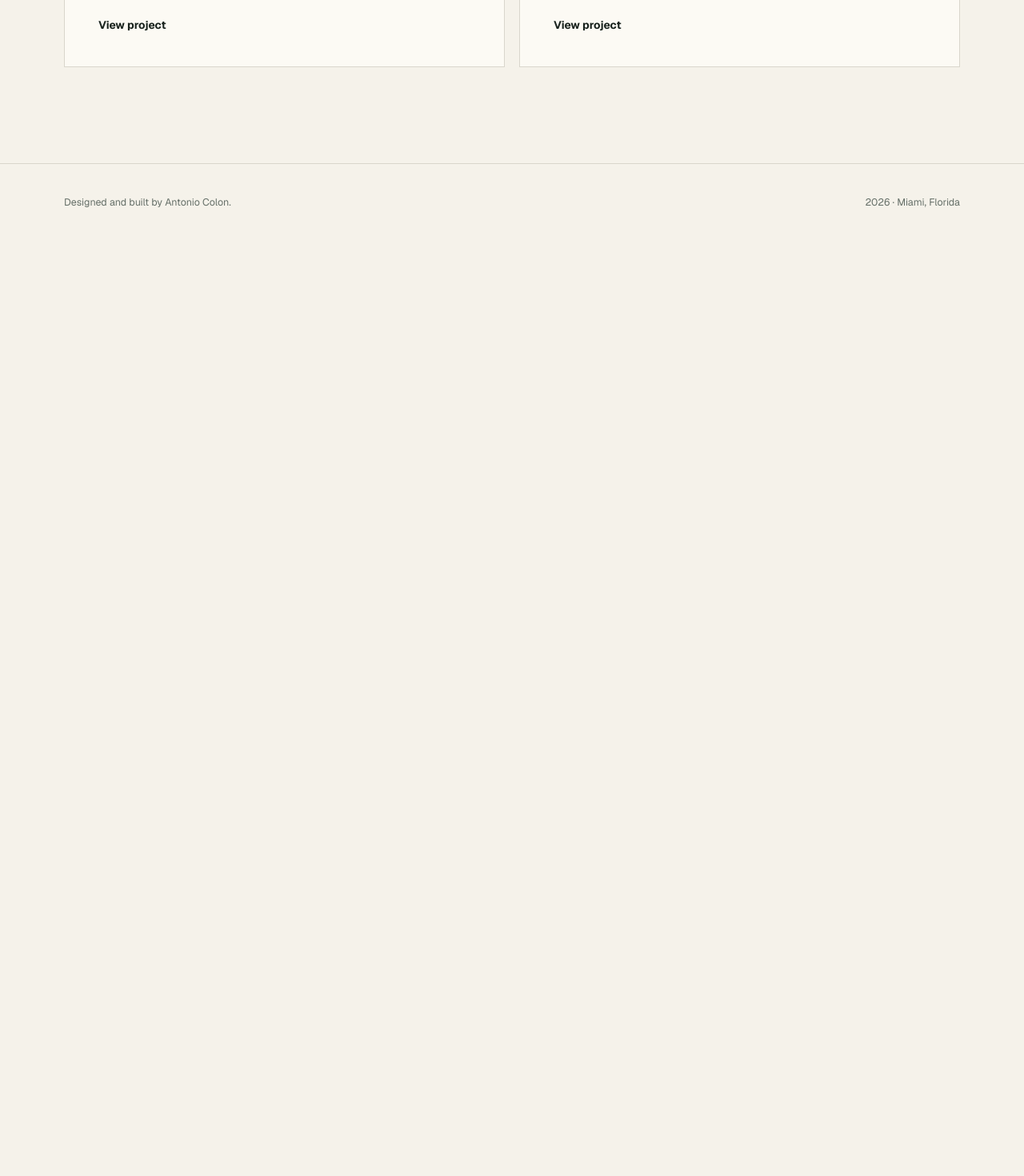
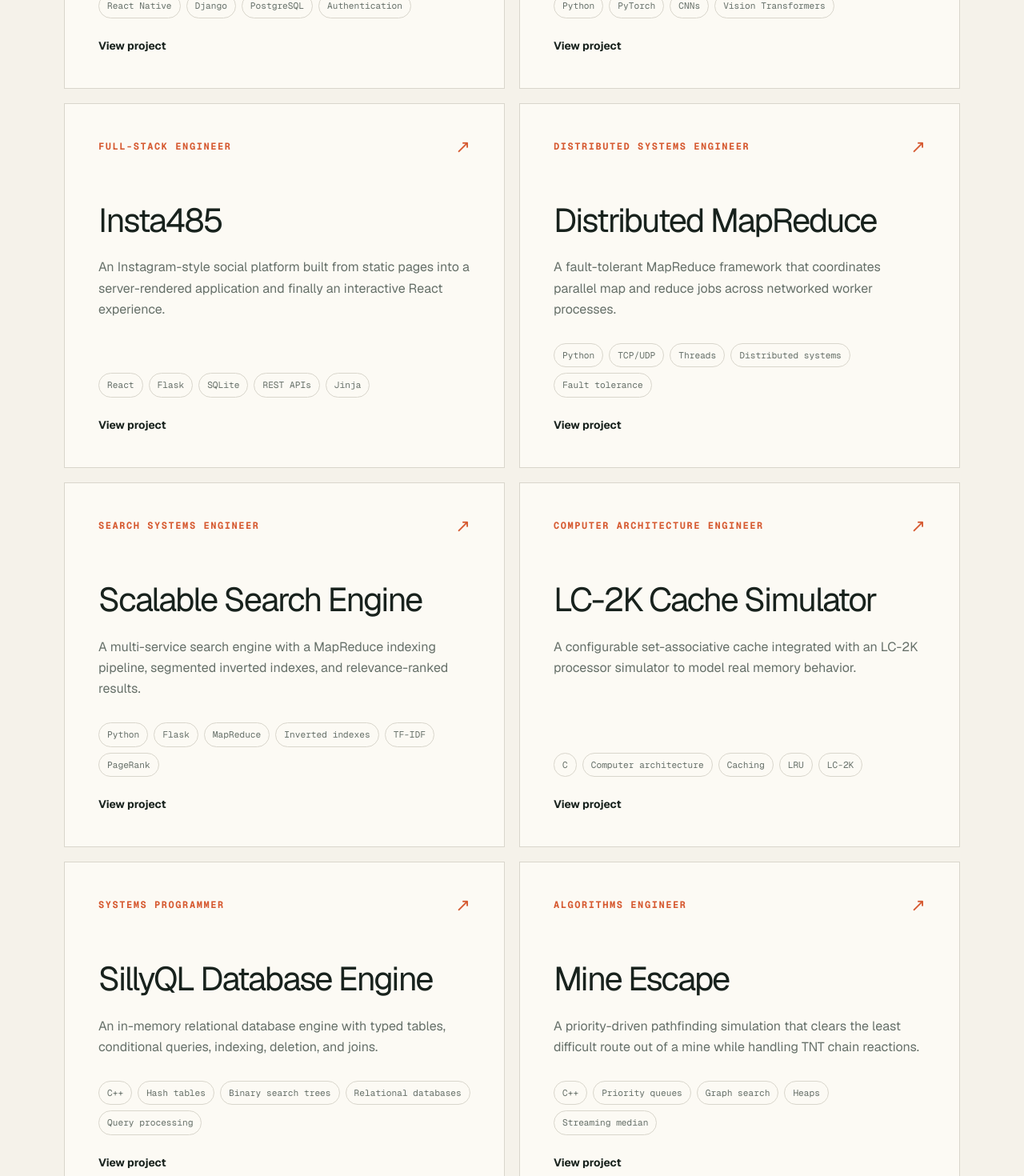
Before and after one commit to apcolon/PersonalWebsite, a Next.js app: page /projects in a window 1280 px wide. Shown: the part 1320-2790 px from the top of the page at 80% size. Before the commit the page ends 1621 px from the top, so only its background shows below. Built offline with nearby package versions, Linux system fonts and the light colour scheme.

Commit message:
Add university engineering projects

```diff
--- a/src/data/projects.ts
+++ b/src/data/projects.ts
@@ -80,16 +80,135 @@ export const projects: Project[] = [
     role: "Machine Learning Engineer",
     date: "April 2026",
     description:
-      "A large-scale image classification project comparing deep learning approaches across roughly 8,800 images.",
+      "An image-classification study comparing CNNs, transfer learning, and a Vision Transformer across roughly 8,800 images.",
     overview:
-      "This project focused on building and optimizing image-classification pipelines in PyTorch. I compared CNNs, transfer learning, and Vision Transformers, then improved results through architecture decisions and systematic hyperparameter tuning.",
+      "This project focused on building and evaluating image-classification pipelines in PyTorch. I implemented a CNN and a Vision Transformer, explored transfer learning with different frozen-layer configurations, and designed a deeper regularized CNN using batch normalization, dropout, and weight decay. The experiments showed that transfer learning improved held-out generalization and that the CNN outperformed the ViT on this limited-data task.",
     highlights: [
       "Built PyTorch pipelines for approximately 8,800 images",
-      "Compared CNN, transfer-learning, and Vision Transformer approaches",
-      "Evaluated and tuned model performance using AUROC",
+      "Implemented and compared CNN, transfer-learning, and Vision Transformer approaches",
+      "Used AUROC, early stopping, confusion matrices, and controlled fine-tuning experiments",
     ],
     technologies: ["Python", "PyTorch", "CNNs", "Vision Transformers"],
     standout: true,
+  },
+  {
+    slug: "insta485",
+    title: "Insta485",
+    role: "Full-Stack Engineer",
+    date: "University of Michigan Course Project",
+    description:
+      "An Instagram-style social platform built from static pages into a server-rendered application and finally an interactive React experience.",
+    overview:
+      "Insta485 was developed in three stages that mirror the evolution of a production web application. I began with responsive HTML templates, then built a Flask and SQLite server with authentication and relational social data, and finally added a REST API and React client for dynamic feed interactions.",
+    highlights: [
+      "Built account creation, login, profile editing, and password management",
+      "Modeled users, posts, follows, comments, and likes in SQLite with relational constraints",
+      "Added a React feed with REST endpoints, live likes and comments, and infinite scrolling",
+      "Handled uploads, authorization checks, and cascading account and post deletion",
+    ],
+    technologies: ["React", "Flask", "SQLite", "REST APIs", "Jinja"],
+  },
+  {
+    slug: "distributed-mapreduce",
+    title: "Distributed MapReduce",
+    role: "Distributed Systems Engineer",
+    date: "University of Michigan Course Project",
+    description:
+      "A fault-tolerant MapReduce framework that coordinates parallel map and reduce jobs across networked worker processes.",
+    overview:
+      "This Python framework implements the core mechanics behind distributed batch processing. A central manager schedules jobs and tracks worker state, while workers execute mapper and reducer programs, partition intermediate output, externally sort data, and merge partitions for reduction.",
+    highlights: [
+      "Implemented TCP messaging for commands and UDP heartbeats for worker health",
+      "Scheduled map and reduce tasks across registered worker processes",
+      "Detected failed workers and reassigned unfinished work",
+      "Managed partitioned intermediate files, sorting, merging, and final outputs",
+    ],
+    technologies: ["Python", "TCP/UDP", "Threads", "Distributed systems", "Fault tolerance"],
+  },
+  {
+    slug: "scalable-search-engine",
+    title: "Scalable Search Engine",
+    role: "Search Systems Engineer",
+    date: "University of Michigan Course Project",
+    description:
+      "A multi-service search engine with a MapReduce indexing pipeline, segmented inverted indexes, and relevance-ranked results.",
+    overview:
+      "This project builds a complete search stack from crawled documents to a browser-facing results page. A multi-stage MapReduce pipeline cleans and indexes document text, computes document statistics, and produces partitioned inverted indexes. Flask index servers score queries in parallel, while the search service merges those results with document metadata.",
+    highlights: [
+      "Generated segmented inverted indexes through a multi-stage MapReduce pipeline",
+      "Normalized queries with token cleanup, stop-word removal, and stemming",
+      "Combined TF-IDF relevance with PageRank signals for result scoring",
+      "Queried multiple index-server segments concurrently and merged ranked results",
+    ],
+    technologies: ["Python", "Flask", "MapReduce", "Inverted indexes", "TF-IDF", "PageRank"],
+  },
+  {
+    slug: "lc2k-cache-simulator",
+    title: "LC-2K Cache Simulator",
+    role: "Computer Architecture Engineer",
+    date: "University of Michigan Course Project",
+    description:
+      "A configurable set-associative cache integrated with an LC-2K processor simulator to model real memory behavior.",
+    overview:
+      "The simulator places a configurable cache between an LC-2K processor and main memory. It decodes addresses into tags, set indexes, and block offsets, then models cache hits, misses, block fills, and evictions across different block sizes and associativity settings.",
+    highlights: [
+      "Supported configurable block size, set count, and associativity",
+      "Implemented LRU replacement within each cache set",
+      "Used write-back and write-allocate behavior with dirty-block tracking",
+      "Logged processor, cache, and memory transfers while tracking memory accesses",
+    ],
+    technologies: ["C", "Computer architecture", "Caching", "LRU", "LC-2K"],
+  },
+  {
+    slug: "sillyql-database-engine",
+    title: "SillyQL Database Engine",
+    role: "Systems Programmer",
+    date: "University of Michigan Course Project",
+    description:
+      "An in-memory relational database engine with typed tables, conditional queries, indexing, deletion, and joins.",
+    overview:
+      "SillyQL parses a SQL-inspired command language and manages multiple typed in-memory tables. The engine supports table creation and removal, row insertion, conditional selection and deletion, plus joins across tables while maintaining optional indexes for faster lookup.",
+    highlights: [
+      "Built a command parser for create, insert, print, delete, join, index, and remove operations",
+      "Represented heterogeneous table values through a type-safe TableEntry abstraction",
+      "Implemented hash and ordered indexes for accelerated conditional queries",
+      "Used temporary hash indexing to perform efficient equijoins between tables",
+    ],
+    technologies: ["C++", "Hash tables", "Binary search trees", "Relational databases", "Query processing"],
+  },
+  {
+    slug: "mine-escape",
+    title: "Mine Escape",
+    role: "Algorithms Engineer",
+    date: "University of Michigan Course Project",
+    description:
+      "A priority-driven pathfinding simulation that clears the least difficult route out of a mine while handling TNT chain reactions.",
+    overview:
+      "Mine Escape models a miner navigating a grid of rubble and TNT. A priority queue selects the easiest reachable tile to clear, while TNT explosions dynamically clear neighboring tiles and can trigger additional explosions. Optional reporting tracks running medians and detailed clearing statistics.",
+    highlights: [
+      "Used priority queues to choose the lowest-cost reachable rubble tiles",
+      "Modeled TNT chain reactions and dynamically updated the exploration frontier",
+      "Maintained a streaming median of rubble-clearing difficulty",
+      "Reported first, last, easiest, and hardest cleared tiles without changing the core search",
+    ],
+    technologies: ["C++", "Priority queues", "Graph search", "Heaps", "Streaming median"],
+  },
+  {
+    slug: "letterman-word-morph",
+    title: "Letterman Word Morph",
+    role: "Algorithms Engineer",
+    date: "University of Michigan Course Project",
+    description:
+      "A configurable word-transformation solver that finds paths between dictionary words using breadth-first or depth-first search.",
+    overview:
+      "Letterman treats words as nodes in an implicit graph and valid single-step edits as edges. The solver reads simple and compressed dictionaries, discovers reachable transformations, and reconstructs a path between the requested start and end words.",
+    highlights: [
+      "Supported character changes, adjacent swaps, insertions, and deletions",
+      "Implemented both queue-based breadth-first and stack-based depth-first traversal",
+      "Parsed compressed dictionary syntax into searchable word variants",
+      "Reconstructed solutions as complete word paths or concise edit operations",
+    ],
+    technologies: ["C++", "BFS", "DFS", "Graph traversal", "Dictionary parsing"],
   },
 ];
 
```
